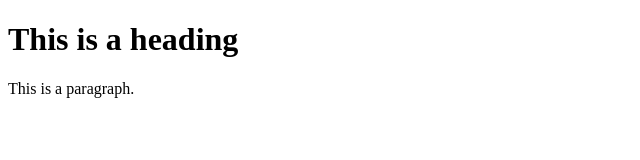
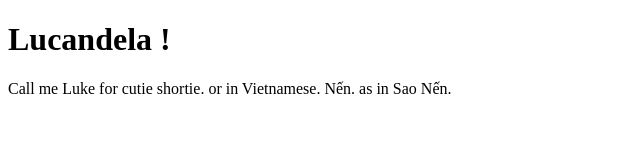
Before and after one commit to lucandela/lucandela.github.io, a plain HTML site: page index.html in a window 1280 px wide. Shown: the whole page, without its empty margins (0-640 px from the left). Drawn offline with Linux system fonts and the light colour scheme.

Commit message:
Update index.html
zz

```diff
--- a/index.html
+++ b/index.html
@@ -5,8 +5,10 @@
 </head>
 <body>
 
-<h1>This is a heading</h1>
-<p>This is a paragraph.</p>
+<h1>Lucandela !</h1>
+<p>Call me Luke for cutie shortie.
+or in Vietnamese. Nến. as in Sao Nến.
+</p>
 
 </body>
 </html>
```
